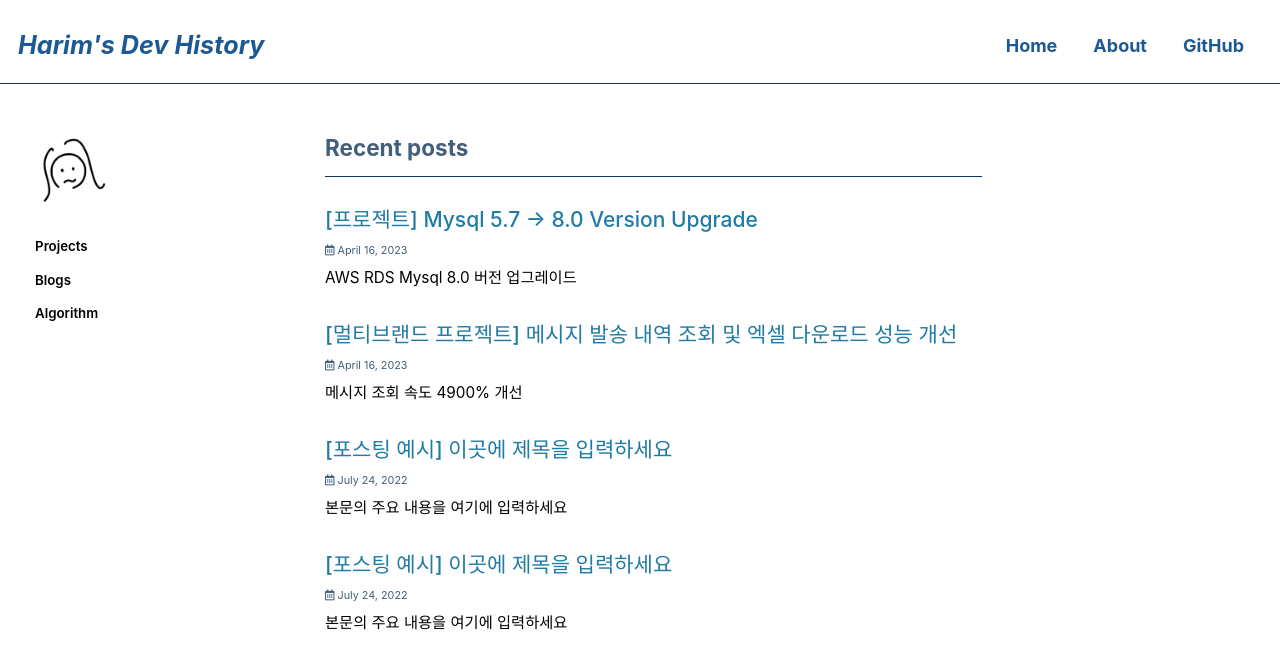
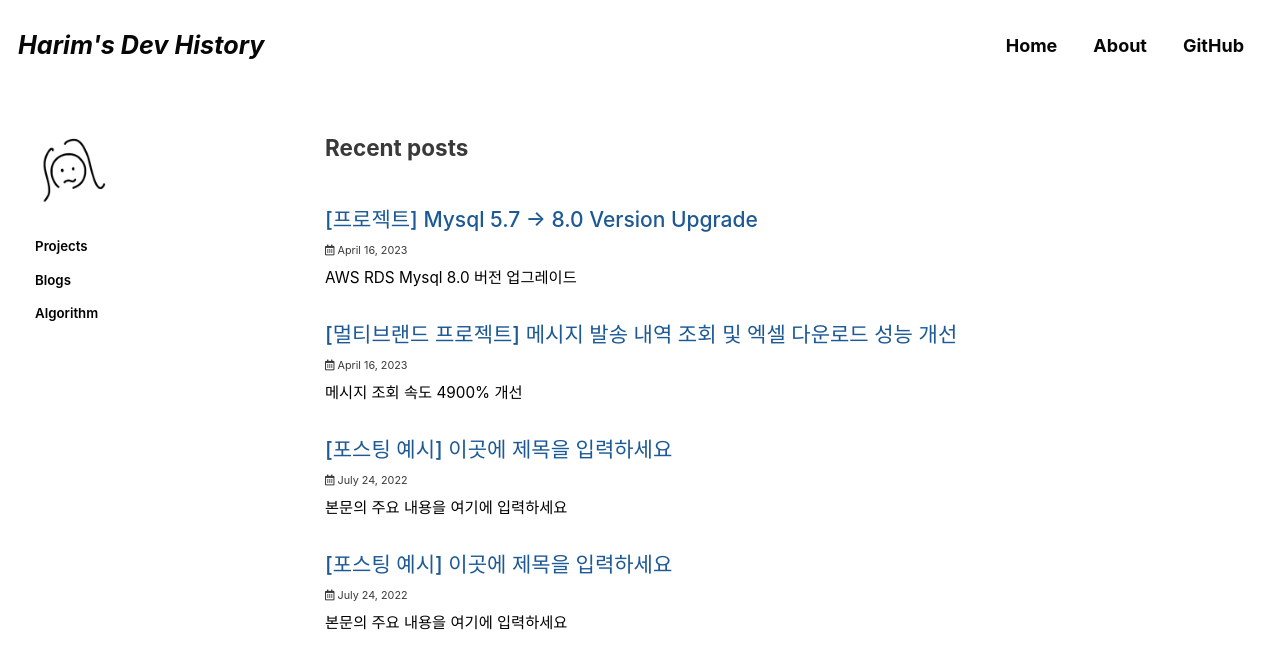
Before and after one commit to Harim2da/Harim2da.github.io, a Jekyll site: the page built from index.html, in a window 1280 px wide and 900 px high. Shown: the top 669 px of the window. Built offline with Jekyll 4.4.1, drawn with Linux system fonts in a browser that asks for light colours; cached includes are drawn as plain includes; some web fonts are replaced; the list of posts is cut into pages by our own code.

Commit message:
color set change

```diff
--- a/_config.yml
+++ b/_config.yml
@@ -15,7 +15,7 @@
 
 # plum skin 활용하여 색상 설정함. 변경하려면 _sass/minimal-mistakes/skins/_plum.scss 에서 변경하거나
 # 해당 디렉토리 내의 다른 테마로 변경 가능 (minimal-mistakes 기본 제공 테마)
-minimal_mistakes_skin: "aqua" # "default" "air", "aqua", ...
+minimal_mistakes_skin: "plum" # "default" "air", "aqua", ...
 
 # Site Settings
 locale: "ko-KR" #"en-US"
--- a/_sass/minimal-mistakes/skins/_plum.scss
+++ b/_sass/minimal-mistakes/skins/_plum.scss
@@ -5,7 +5,8 @@
 /* Colors */
 $background-color: #ffffff !default;
 $text-color: rgb(7, 7, 7) !default;
-$primary-color: #FF6C02 !default;
+$primary-color: #1d5995 !default;
+// $primary-color: #FF6C02 !default;
 
 $border-color: mix(#fff, $background-color, 20%) !default;
 $code-background-color:rgba(240, 240, 240, 0.5);
```
